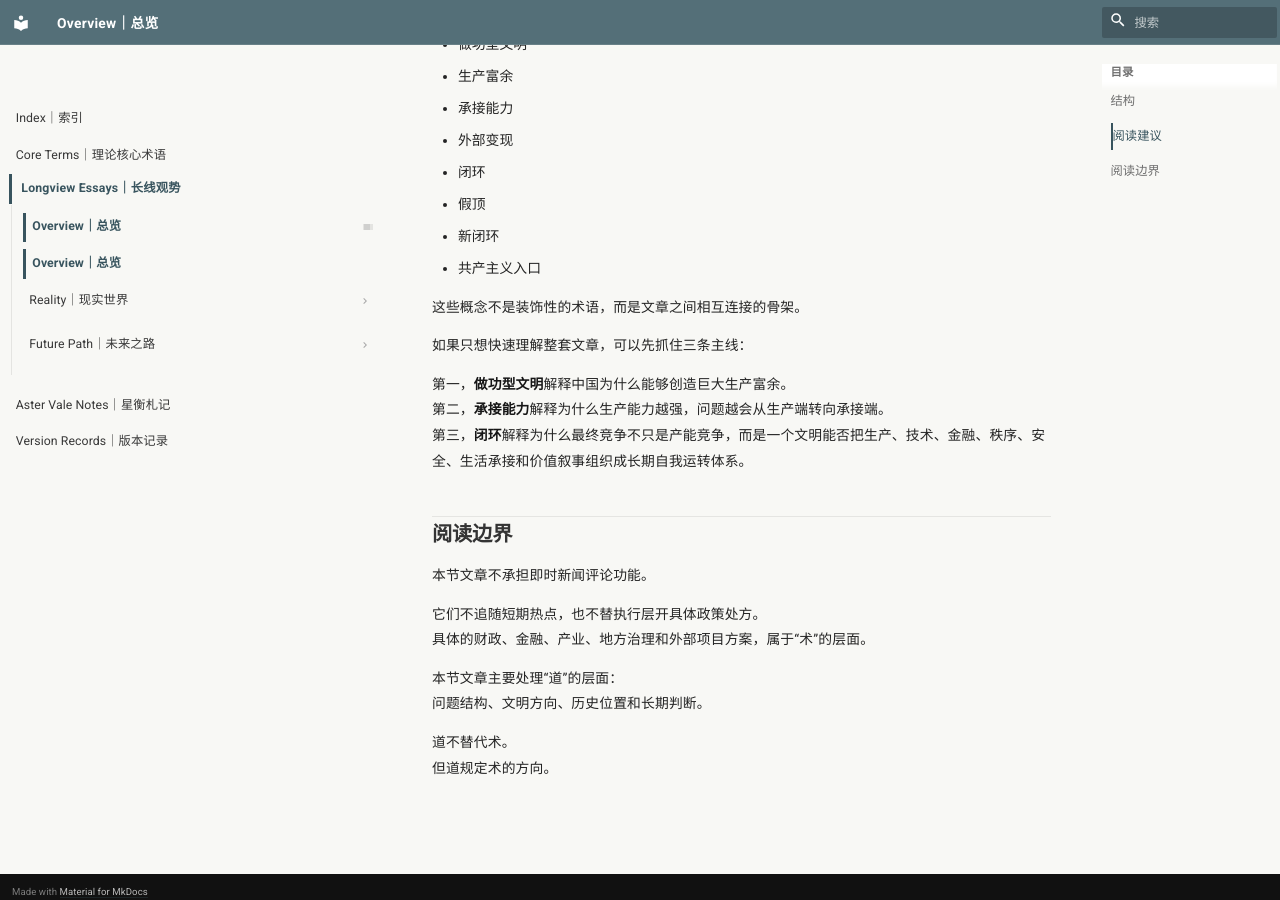
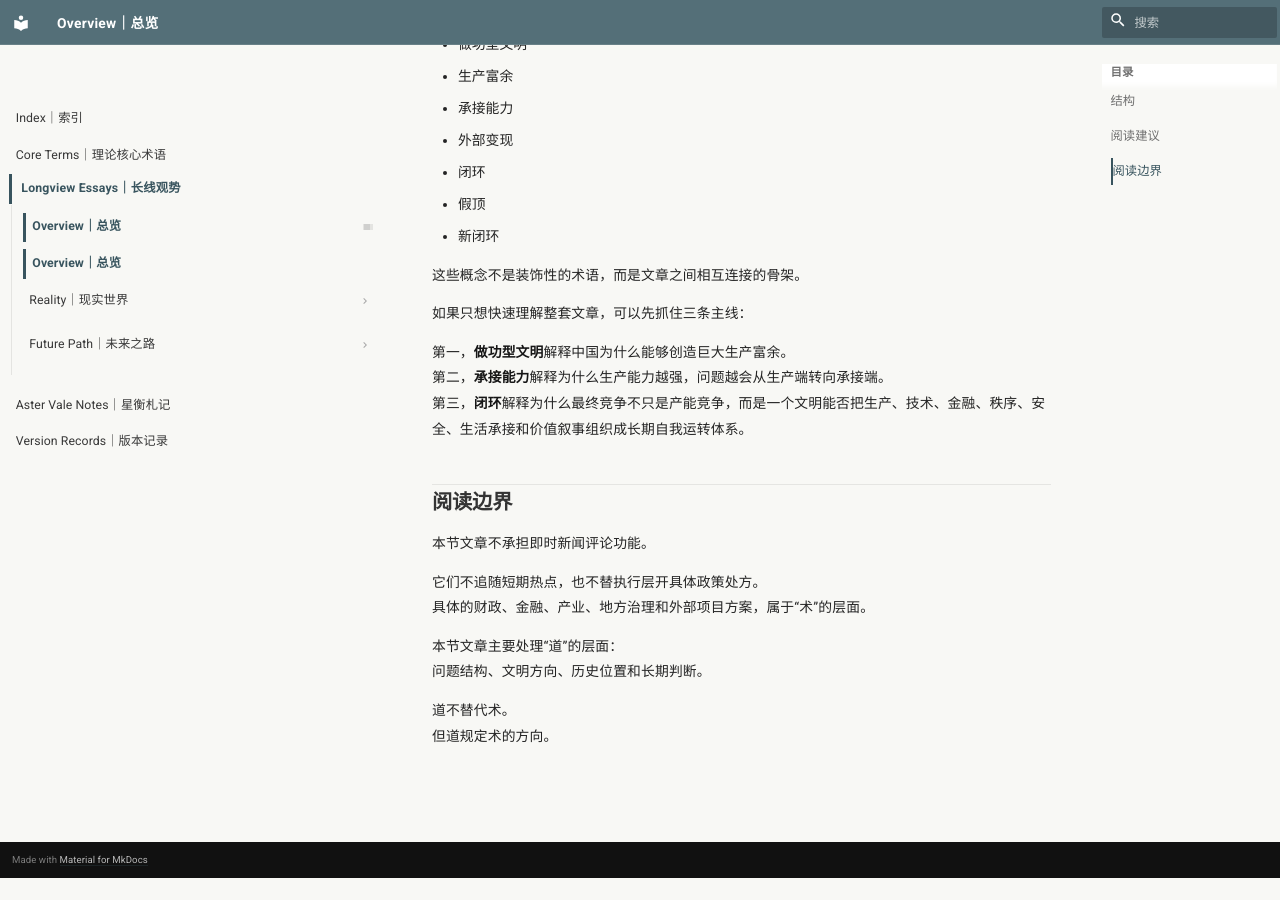
Before and after one commit to guanshi1688/longview-archive, an MkDocs documentation site: the page built from docs/essays/index.md, in a window 1280 px wide and 900 px high, scrolled down 1178 px. Built offline with MkDocs 1.6.1 and Material for MkDocs 9.7.7, drawn with Linux system fonts in a browser that asks for light colours; after the commit the page ends 2056 px from its top, so only the background shows below that.

Commit message:
Update index.md

```diff
--- a/docs/essays/index.md
+++ b/docs/essays/index.md
@@ -45,7 +45,6 @@
 - 闭环
 - 假顶
 - 新闭环
-- 共产主义入口
 
 这些概念不是装饰性的术语，而是文章之间相互连接的骨架。
 
```
